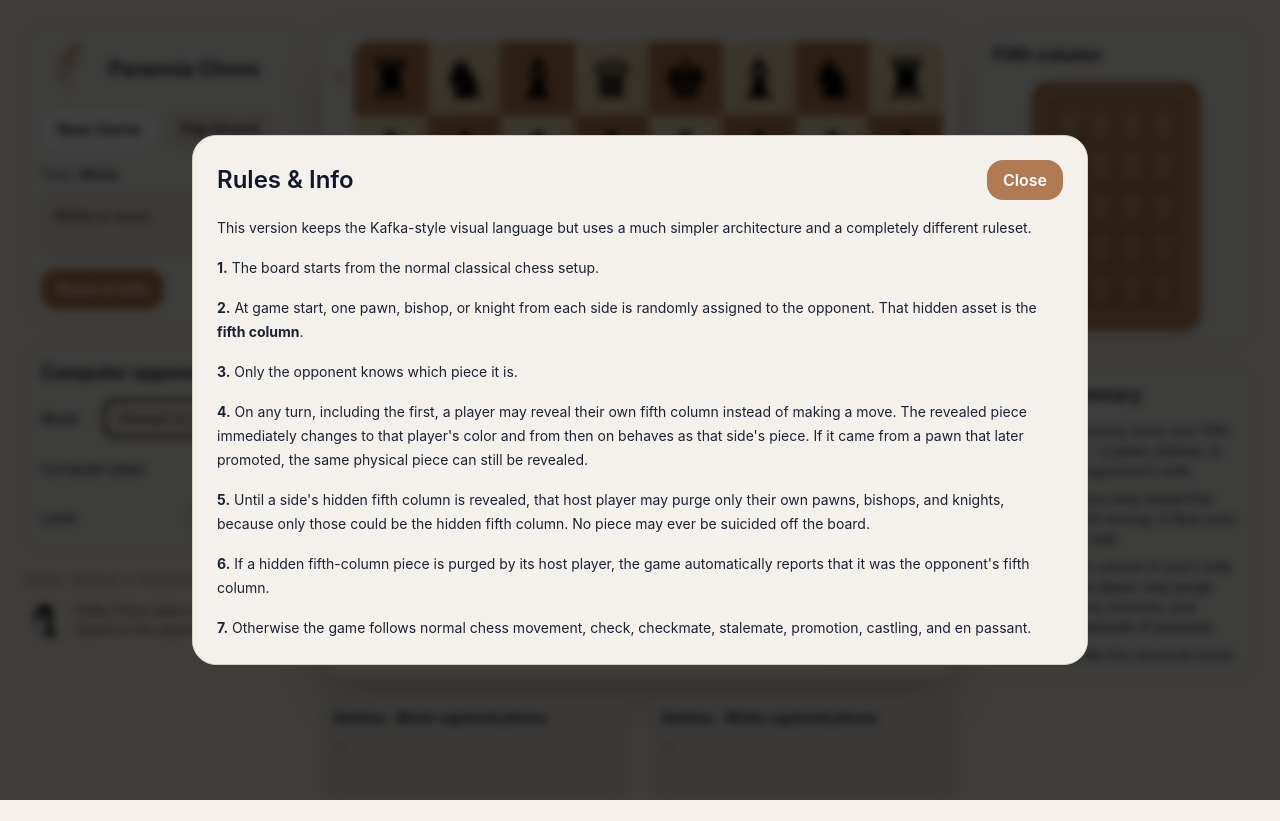
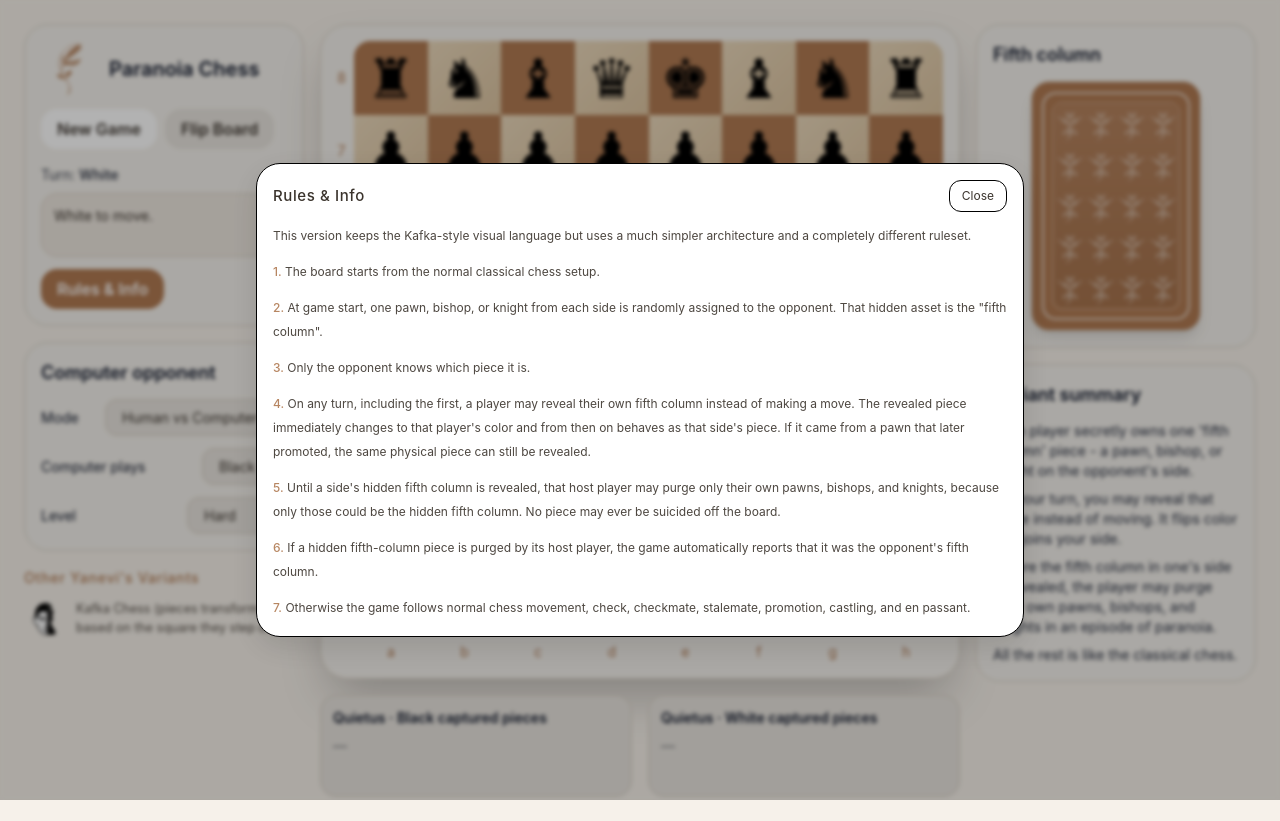
Before and after one commit to kaaalin/Paranoia-Chess, a React (Vite) app: page / in a window 1280 px wide. Both pictures are taken after a click on the button "Rules & Info". Built offline with nearby package versions, Linux system fonts and the light colour scheme; the HTML template or start-up script is replaced by a standard one.

Commit message:
Update App.tsx

```diff
--- a/src/App.tsx
+++ b/src/App.tsx
@@ -1515,7 +1515,7 @@ export default function App() {
               <div className="text-lg font-semibold">Computer opponent</div>
               <label className="flex items-center justify-between gap-3 text-sm">
                 <span>Mode</span>
-                <select className="rounded-xl px-3 py-2" style={{ background: PANEL_2, border: `2px solid #000000`, color: TEXT }} value={state.mode} onChange={(e) => setState((s) => ({ ...s, mode: e.target.value as Mode }))}>
+                <select className="rounded-xl px-3 py-2" style={{ background: PANEL_2, border: `1px solid ${BORDER}`, color: TEXT }} value={state.mode} onChange={(e) => setState((s) => ({ ...s, mode: e.target.value as Mode }))}>
                   <option value="human">Human vs Human</option>
                   <option value="cpu">Human vs Computer</option>
                 </select>
@@ -1688,7 +1688,7 @@ export default function App() {
             className="w-full max-w-[300px] rounded-[24px] p-4 shadow-lg"
             style={{
               background: "#ffffff",
-              border: `1px solid ${BORDER}`,
+              border: `1px solid #000000`,
               boxShadow: "0 10px 30px rgba(0,0,0,0.12)",
             }}
           >
@@ -1775,23 +1775,38 @@ export default function App() {
       )}
 
       {state.showRules && (
-        <div className="fixed inset-0 bg-black/75 backdrop-blur-sm flex items-center justify-center p-4 z-50" onClick={() => setState((s) => ({ ...s, showRules: false }))}>
-          <div className="w-full max-w-4xl max-h-[88vh] overflow-auto rounded-3xl p-6 border" style={{ background: PANEL, borderColor: BORDER }} onClick={(e) => e.stopPropagation()}>
-            <div className="flex items-center justify-between gap-3 mb-4">
-              <div className="text-2xl font-semibold">Rules & Info</div>
-              <button onClick={() => setState((s) => ({ ...s, showRules: false }))} className="px-4 py-2 rounded-2xl font-semibold" style={{ background: ACCENT, color: "#ffffff" }}>
+        <div className="fixed inset-0 bg-black/30 backdrop-blur-[2px] flex items-center justify-center p-2 z-50" onClick={() => setState((s) => ({ ...s, showRules: false }))}>
+          <div
+            className="w-full max-w-3xl max-h-[88vh] overflow-auto rounded-[24px] p-4 shadow-lg"
+            style={{
+              background: "#ffffff",
+              border: `1px solid #000000`,
+              boxShadow: "0 10px 30px rgba(0,0,0,0.12)",
+              color: TEXT,
+            }}
+            onClick={(e) => e.stopPropagation()}
+          >
+            <div className="flex items-center justify-between gap-3 mb-3">
+              <div className="text-[15px]" style={{ fontWeight: 500, letterSpacing: "0.04em" }}>
+                Rules & Info
+              </div>
+              <button
+                onClick={() => setState((s) => ({ ...s, showRules: false }))}
+                className="px-3 py-1.5 rounded-xl text-[12px] transition-all duration-150 hover:opacity-80 hover:-translate-y-[1px]"
+                style={{ background: "transparent", border: `1px solid #000000`, color: TEXT }}
+              >
                 Close
               </button>
             </div>
-            <div className="space-y-4 text-sm leading-6 opacity-95">
+            <div className="space-y-3 text-[12px] leading-6" style={{ opacity: 0.9 }}>
               <p>This version keeps the Kafka-style visual language but uses a much simpler architecture and a completely different ruleset.</p>
-              <p><strong>1.</strong> The board starts from the normal classical chess setup.</p>
-              <p><strong>2.</strong> At game start, one pawn, bishop, or knight from each side is randomly assigned to the opponent. That hidden asset is the <strong>fifth column</strong>.</p>
-              <p><strong>3.</strong> Only the opponent knows which piece it is.</p>
-              <p><strong>4.</strong> On any turn, including the first, a player may reveal their own fifth column instead of making a move. The revealed piece immediately changes to that player's color and from then on behaves as that side's piece. If it came from a pawn that later promoted, the same physical piece can still be revealed.</p>
-              <p><strong>5.</strong> Until a side's hidden fifth column is revealed, that host player may purge only their own pawns, bishops, and knights, because only those could be the hidden fifth column. No piece may ever be suicided off the board.</p>
-              <p><strong>6.</strong> If a hidden fifth-column piece is purged by its host player, the game automatically reports that it was the opponent's fifth column.</p>
-              <p><strong>7.</strong> Otherwise the game follows normal chess movement, check, checkmate, stalemate, promotion, castling, and en passant.</p>
+              <p><span style={{ color: ACCENT, fontWeight: 500 }}>1.</span> The board starts from the normal classical chess setup.</p>
+              <p><span style={{ color: ACCENT, fontWeight: 500 }}>2.</span> At game start, one pawn, bishop, or knight from each side is randomly assigned to the opponent. That hidden asset is the "fifth column".</p>
+              <p><span style={{ color: ACCENT, fontWeight: 500 }}>3.</span> Only the opponent knows which piece it is.</p>
+              <p><span style={{ color: ACCENT, fontWeight: 500 }}>4.</span> On any turn, including the first, a player may reveal their own fifth column instead of making a move. The revealed piece immediately changes to that player's color and from then on behaves as that side's piece. If it came from a pawn that later promoted, the same physical piece can still be revealed.</p>
+              <p><span style={{ color: ACCENT, fontWeight: 500 }}>5.</span> Until a side's hidden fifth column is revealed, that host player may purge only their own pawns, bishops, and knights, because only those could be the hidden fifth column. No piece may ever be suicided off the board.</p>
+              <p><span style={{ color: ACCENT, fontWeight: 500 }}>6.</span> If a hidden fifth-column piece is purged by its host player, the game automatically reports that it was the opponent's fifth column.</p>
+              <p><span style={{ color: ACCENT, fontWeight: 500 }}>7.</span> Otherwise the game follows normal chess movement, check, checkmate, stalemate, promotion, castling, and en passant.</p>
             </div>
           </div>
         </div>
```
